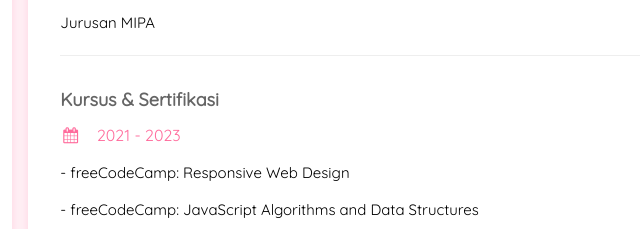
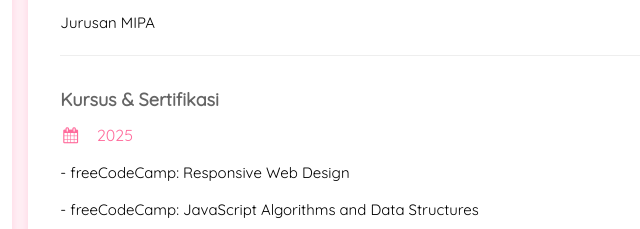
Before and after one commit to tasyazahrani/2308107010006_Resume, a plain HTML site: page index.html in a window 1280 px wide. Shown: the part 1011-1240 px from the top of the page, 409-1049 px from the left. Drawn offline with nearby package versions, Linux system fonts and the light colour scheme.

Commit message:
Update index.html

```diff
--- a/index.html
+++ b/index.html
@@ -124,7 +124,7 @@
         </div>
         <div class="w3-container">
           <h5 class="w3-opacity"><b>Kursus & Sertifikasi</b></h5>
-          <h6 class="w3-text-pink"><i class="fa fa-calendar fa-fw w3-margin-right"></i>2021 - 2023</h6>
+          <h6 class="w3-text-pink"><i class="fa fa-calendar fa-fw w3-margin-right"></i>2025</h6>
           <p>- freeCodeCamp: Responsive Web Design</p>
           <p>- freeCodeCamp: JavaScript Algorithms and Data Structures</p>
           <br>
```
